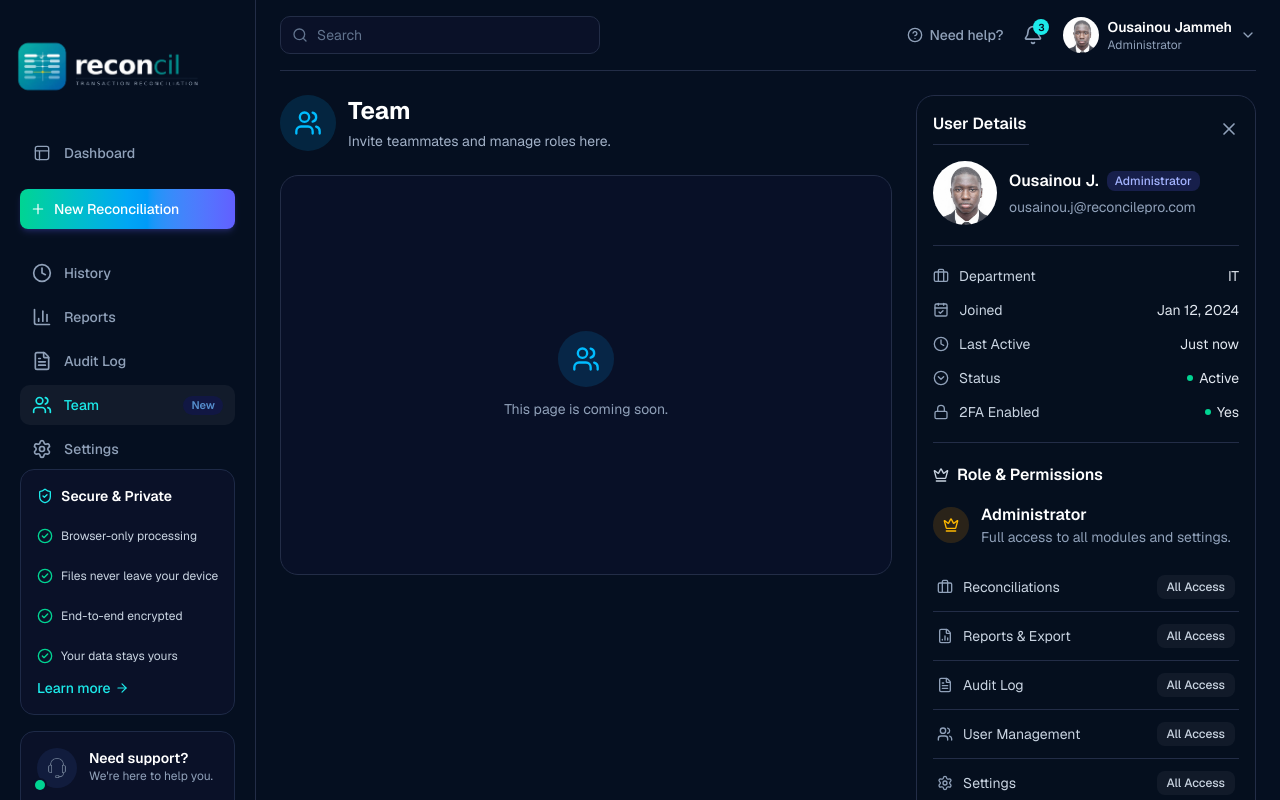
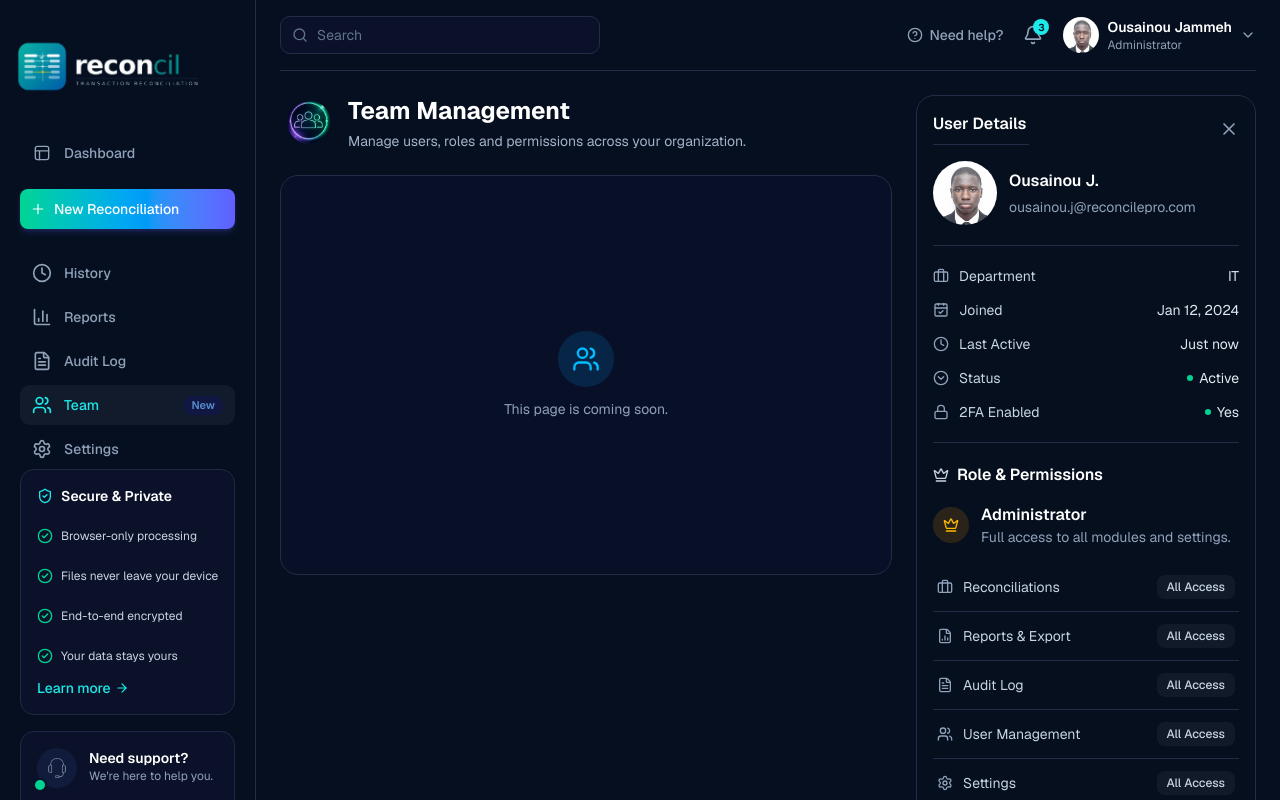
Before and after one commit to ousainoubsj/recon-frontend, a Next.js app: page /dashboard/team in a window 1280 px wide. Built offline with nearby package versions, Linux system fonts and the light colour scheme.

Commit message:
feat: add TeamHeader component and integrate it into the Team page

```diff
--- a/app/dashboard/team/page.tsx
+++ b/app/dashboard/team/page.tsx
@@ -1,4 +1,5 @@
 import { Users } from 'lucide-react'
+import TeamHeader from '@/components/dashboard/TeamHeader'
 import TeamUserDetails from '@/components/dashboard/TeamUserDetails'
 
 export default function Page() {
@@ -6,15 +7,7 @@ export default function Page() {
     <div className="flex-1 p-6">
       <div className="grid grid-cols-1 items-start gap-6 lg:grid-cols-[1fr_340px]">
         <div className="min-w-0 space-y-6">
-          <div className="flex items-center gap-3">
-            <span className="flex h-14 w-14 shrink-0 items-center justify-center rounded-full bg-sky-500/15">
-              <Users className="h-7 w-7 text-sky-400" />
-            </span>
-            <div>
-              <h1 className="text-2xl font-bold text-white">Team</h1>
-              <p className="mt-1 text-sm text-[#A3B2C8]">Invite teammates and manage roles here.</p>
-            </div>
-          </div>
+          <TeamHeader />
 
           <div className="flex min-h-100 flex-col items-center justify-center gap-3 rounded-2xl border border-[#232D47] bg-[#0B122B]/70 p-6 text-center">
             <span className="flex h-14 w-14 items-center justify-center rounded-full bg-sky-500/15">
--- /dev/null
+++ b/components/dashboard/TeamHeader.tsx
@@ -0,0 +1,15 @@
+import Image from 'next/image'
+
+export default function TeamHeader() {
+  return (
+    <div className="flex items-center gap-3">
+      <div className="relative h-14 w-14 shrink-0">
+        <Image src="/icons/team.png" alt="" width={64} height={64} className="h-full w-full scale-150 object-contain" />
+      </div>
+      <div>
+        <h1 className="text-2xl font-bold text-white">Team Management</h1>
+        <p className="mt-1 text-sm text-[#A3B2C8]">Manage users, roles and permissions across your organization.</p>
+      </div>
+    </div>
+  )
+}
--- a/components/dashboard/TeamUserDetails.tsx
+++ b/components/dashboard/TeamUserDetails.tsx
@@ -47,7 +47,6 @@ export default function TeamUserDetails() {
         <div className="min-w-0">
           <div className="flex flex-wrap items-center gap-2">
             <p className="font-semibold text-white">Ousainou J.</p>
-            <span className="rounded-md bg-indigo-500/20 px-2 py-0.5 text-xs font-medium text-indigo-300">Administrator</span>
           </div>
           <p className="mt-1 truncate text-sm text-slate-400">ousainou.j@reconcilepro.com</p>
         </div>
```
